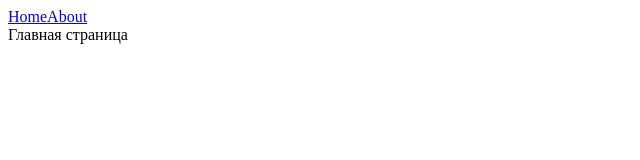
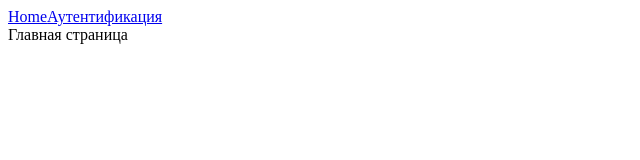
Before and after one commit to teaMasterAl/TaskBoardApp, a Vue app: page / in a window 1280 px wide. Shown: the top 160 px of the page, without its empty margins (0-640 px from the left). Built offline with nearby package versions, Linux system fonts and the light colour scheme.

Commit message:
added a form for registration and authorization

```diff
--- a/src/App.vue
+++ b/src/App.vue
@@ -7,7 +7,7 @@ import { RouterLink, RouterView } from 'vue-router'
     <div class="wrapper">
       <nav>
         <RouterLink to="/">Home</RouterLink>
-        <RouterLink to="/about">About</RouterLink>
+        <RouterLink to="/auth">Аутентификация</RouterLink>
       </nav>
     </div>
   </header>
--- a/src/router/index.ts
+++ b/src/router/index.ts
@@ -10,12 +10,12 @@ const router = createRouter({
       component: HomeView
     },
     {
-      path: '/about',
-      name: 'about',
+      path: '/auth',
+      name: 'auth',
       // route level code-splitting
       // this generates a separate chunk (About.[hash].js) for this route
       // which is lazy-loaded when the route is visited.
-      component: () => import('../views/AboutView.vue')
+      component: () => import('../views/AuthenticationView.vue')
     }
   ]
 })
--- a/src/views/AboutView.vue
+++ /dev/null
@@ -1,8 +0,0 @@
-<template>
-  <div class="about">
-    <h1>This is an about page</h1>
-  </div>
-</template>
-
-<script setup lang="ts">
-</script>
--- /dev/null
+++ b/src/views/AuthenticationView.vue
@@ -0,0 +1,7 @@
+<template>
+  <Authentication />
+</template>
+
+<script setup lang="ts">
+import Authentication from "@/components/AuthenticationUser.vue";
+</script>
```
